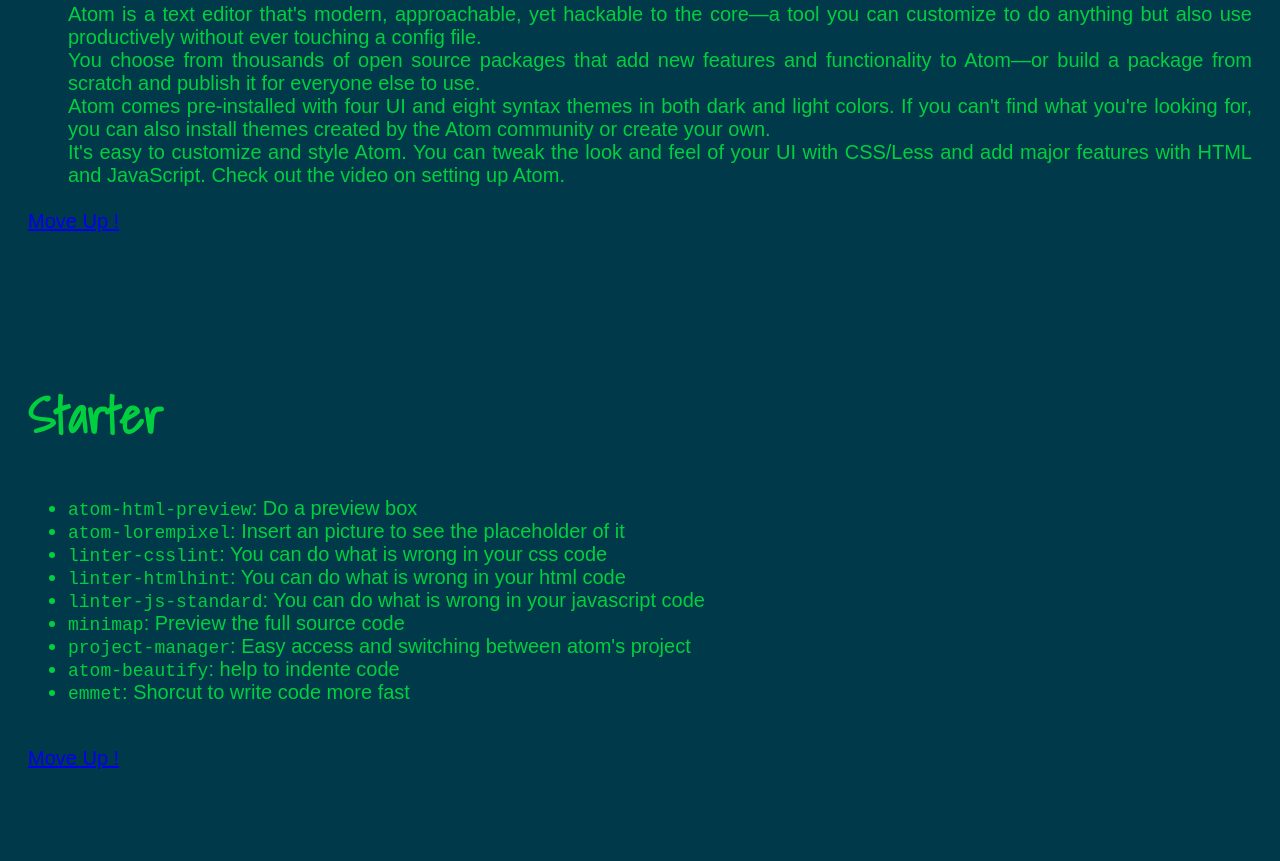
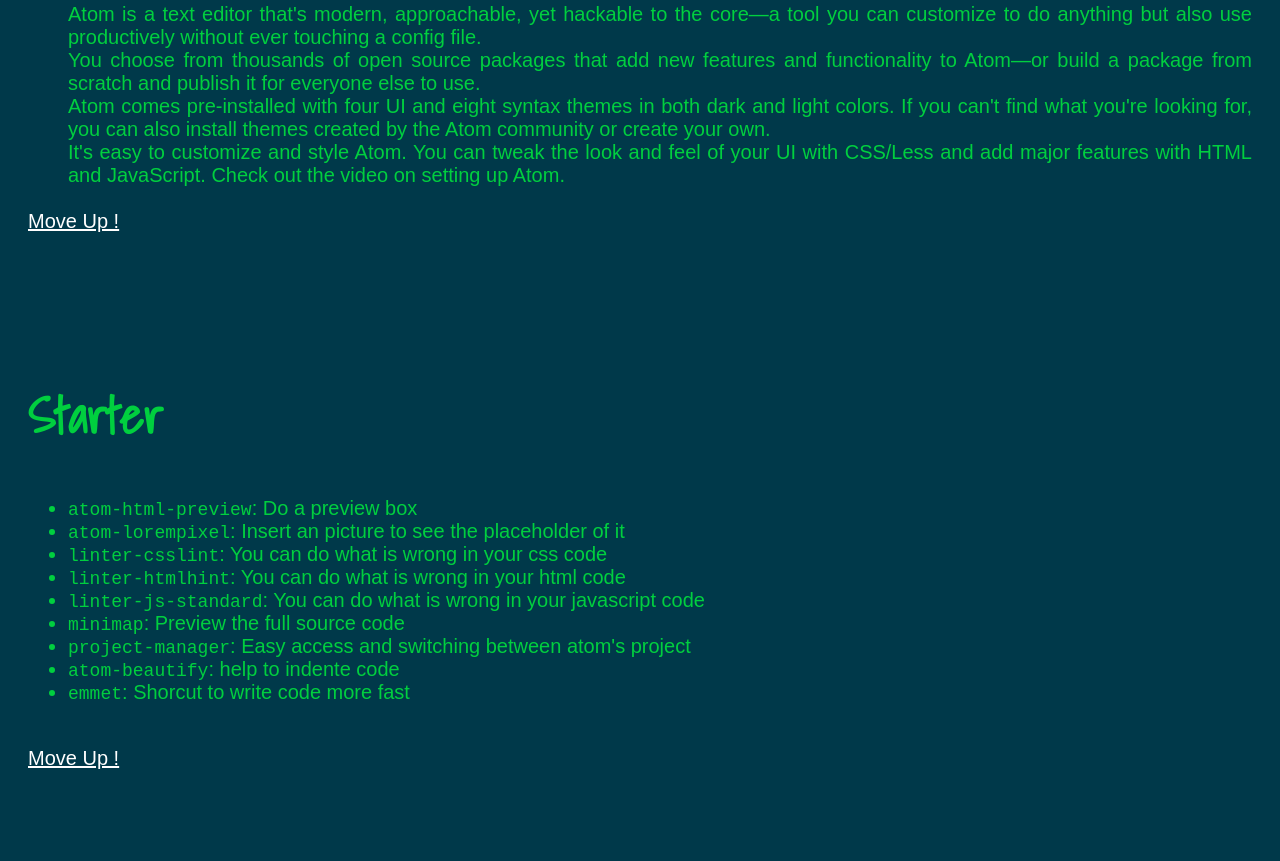
Before and after one commit to francoisdefever/CS-Atom, a plain HTML site: page index.html in a window 1280 px wide. Shown: the part 1196-2057 px from the top of the page. Drawn offline with Linux system fonts and the light colour scheme; a web font is replaced by a local one.

Commit message:
changing link colours

```diff
--- a/website/css/style.css
+++ b/website/css/style.css
@@ -23,6 +23,12 @@ img {
 }
 code {
     font-size: 18px;
+}
+a{
+    color: white;
+}
+a:hover{
+    color: white;
 }
 #histo {
     color: black;
```
